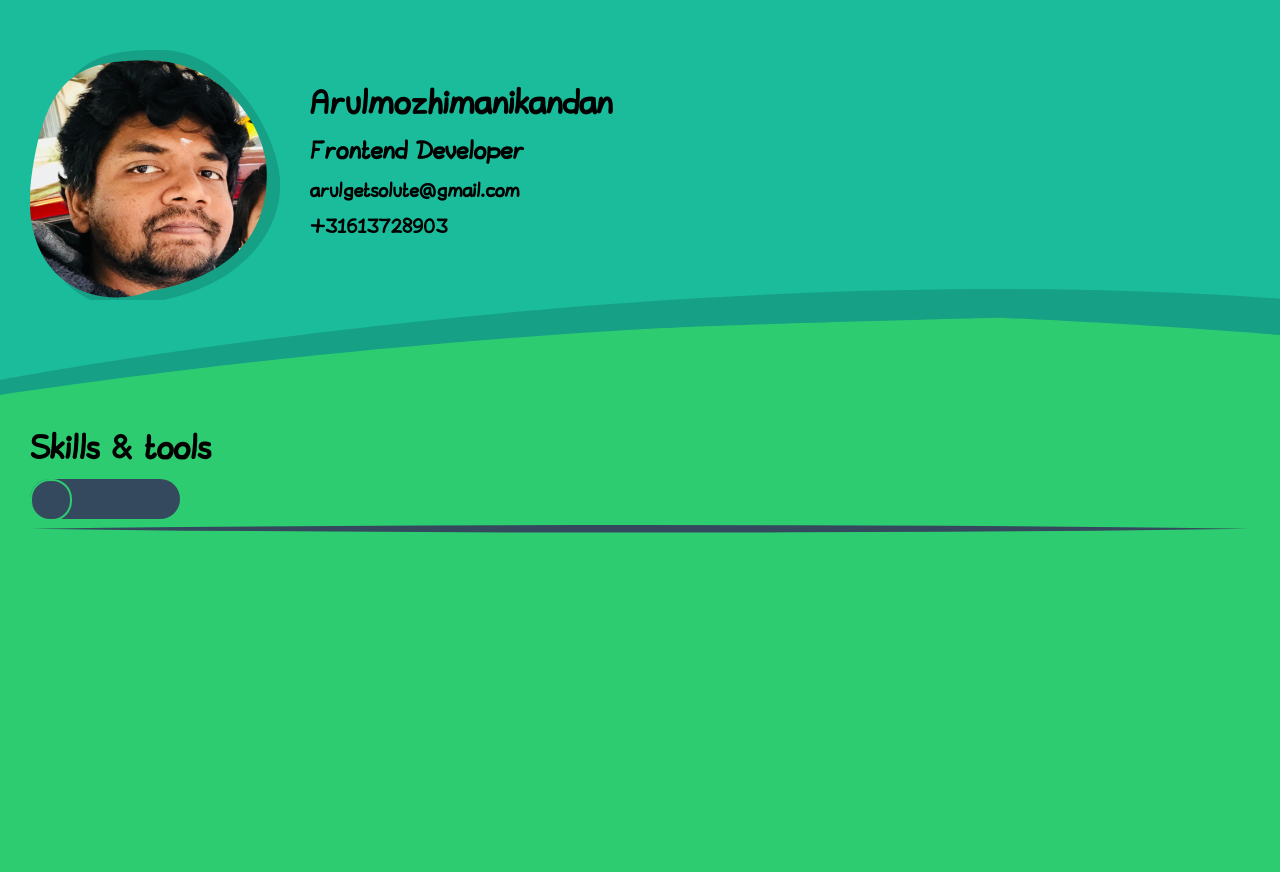
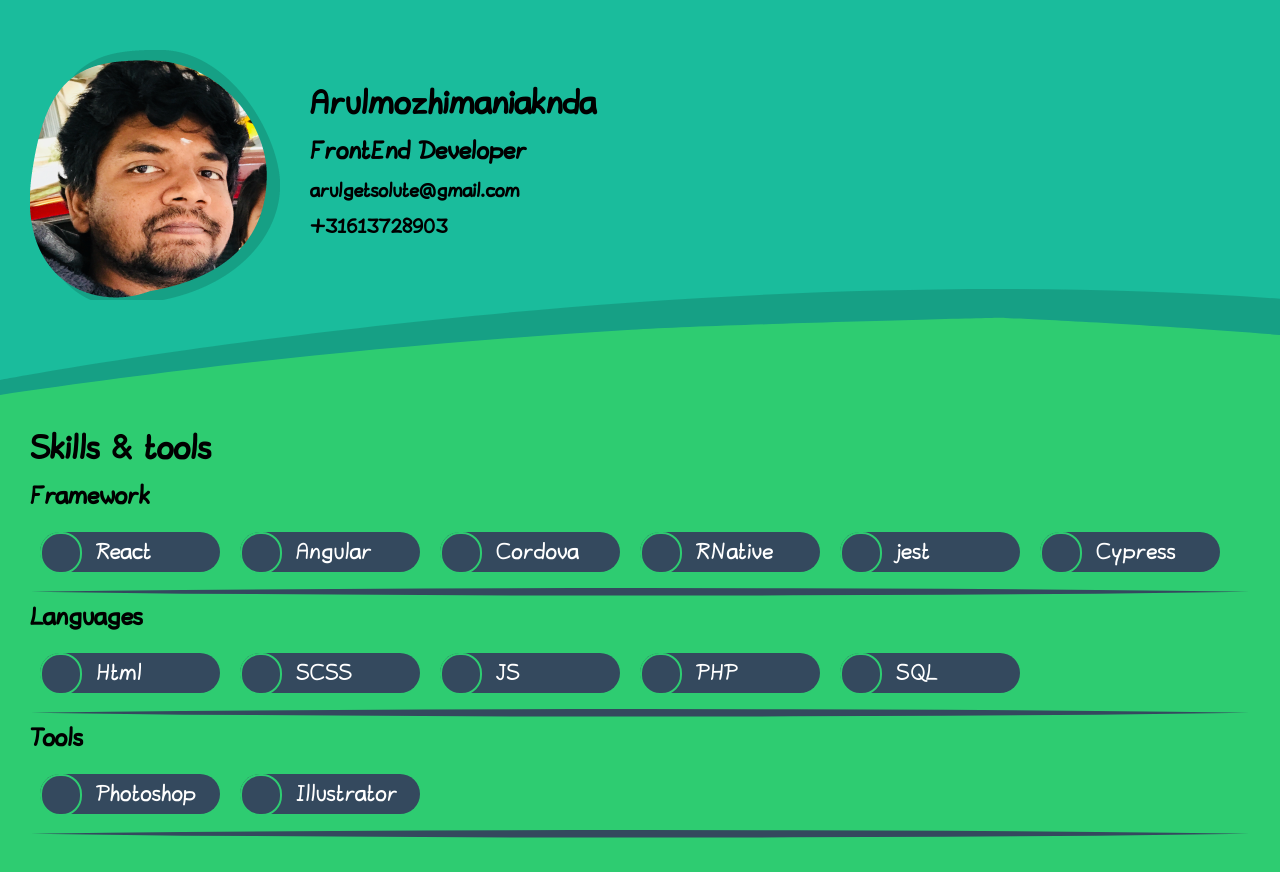
Before and after one commit to arulmozhimanikandan/arul.nl, an Angular app: page / in a window 1280 px wide. Before the commit the page ends 800 px from the top, so only its background shows below. Built offline with nearby package versions, Linux system fonts and the light colour scheme.

Commit message:
add datajson and loop the data

```diff
--- a/src/app/app.component.html
+++ b/src/app/app.component.html
@@ -1,5 +1,5 @@
-<app-header></app-header>
+<app-header [headerInfo]="profile.header"></app-header>
 <div class="container">
   <h1>Skills & tools</h1>
-  <app-skills></app-skills>
+  <app-skills *ngFor="let skill of profile.skills" [skills]="skill"></app-skills>
 </div>
--- a/src/app/app.component.ts
+++ b/src/app/app.component.ts
@@ -1,10 +1,21 @@
-import { Component } from '@angular/core';
-
+import { Component, OnInit } from '@angular/core';
+// @ts-ignore
+import * as profile from './data/data.json'
 @Component({
   selector: 'app-root',
   templateUrl: './app.component.html',
   styleUrls: ['./app.component.css']
 })
-export class AppComponent {
+export class AppComponent implements OnInit{
   title = 'arulNL';
+  profile: {
+    skills: any;
+    header: {};
+  };
+
+  constructor() {
+  }
+  ngOnInit(): void {
+    this.profile = profile.default
+  }
 }
--- /dev/null
+++ b/src/app/data/data.json
@@ -0,0 +1,23 @@
+{
+  "header": {
+    "name": "Arulmozhimaniaknda",
+    "designation": "FrontEnd Developer",
+    "contactInfo": {
+      "email": "arulgetsolute@gmail.com",
+      "phone": "+31613728903"
+    }
+  },
+  "skills": [{
+    "type":"Framework",
+    "items": ["React","Angular","Cordova","RNative","jest","Cypress"]
+  },
+    {
+      "type":"Languages",
+      "items": ["Html","SCSS","JS","PHP","SQL"]
+    },
+    {
+      "type":"Tools",
+      "items": ["Photoshop","Illustrator"]
+    }]
+
+}
--- a/src/app/header/header.component.html
+++ b/src/app/header/header.component.html
@@ -4,10 +4,10 @@
     <div class="profile_pic">
     </div>
     <div class="profile_info">
-        <h1>Arulmozhimanikandan</h1>
-        <h2>Frontend Developer</h2>
-        <h3>arulgetsolute@gmail.com</h3>
-        <h3>+31613728903</h3>
+        <h1>{{headerInfo.name}}</h1>
+        <h2>{{headerInfo.designation}}</h2>
+        <h3>{{headerInfo.contactInfo.email}}</h3>
+        <h3>{{headerInfo.contactInfo.phone}}</h3>
     </div>
     </div>
   </div>
--- a/src/app/skill/skill.component.css
+++ b/src/app/skill/skill.component.css
@@ -1,10 +1,12 @@
 .skill-container {
-  width: 150px;
+  width: 180px;
   height: 40px;
   background: #34495e;
   display: flex;
   border-radius: 20px;
+  margin: 10px;
 }
+
 .icon-container {
   display: block;
   width: 38px;
--- a/src/app/skill/skill.component.ts
+++ b/src/app/skill/skill.component.ts
@@ -7,7 +7,7 @@ import { Component, OnInit, Input } from '@angular/core';
 })
 export class SkillComponent implements OnInit {
 
-
+  @Input() title: string;
   constructor() { }
 
   ngOnInit() {
--- a/src/app/skills/skills.component.css
+++ b/src/app/skills/skills.component.css
@@ -0,0 +1,6 @@
+.skill-container {
+
+}
+.skill-list{
+  display: flex;
+}
--- a/src/app/skills/skills.component.html
+++ b/src/app/skills/skills.component.html
@@ -1,4 +1,8 @@
-<div>
-<app-skill></app-skill>
+<div class="skill-container">
+  <h2>{{skills.type}}</h2>
+  <div class="skill-list">
+    <app-skill *ngFor="let skill of skills.items" [title]="skill"></app-skill>
+  </div>
+
 </div>
 <app-border></app-border>
--- a/src/app/skills/skills.component.ts
+++ b/src/app/skills/skills.component.ts
@@ -1,4 +1,4 @@
-import { Component, OnInit } from '@angular/core';
+import {Component, Input, OnInit} from '@angular/core';
 
 @Component({
   selector: 'app-skills',
@@ -7,6 +7,7 @@ import { Component, OnInit } from '@angular/core';
 })
 export class SkillsComponent implements OnInit {
 
+  @Input() skills: [];
   constructor() { }
 
   ngOnInit() {
--- a/tsconfig.app.json
+++ b/tsconfig.app.json
@@ -1,6 +1,7 @@
 {
   "extends": "./tsconfig.json",
   "compilerOptions": {
+    "resolveJsonModule": true,
     "outDir": "./out-tsc/app",
     "types": []
   },
--- a/tsconfig.json
+++ b/tsconfig.json
@@ -1,6 +1,7 @@
 {
   "compileOnSave": false,
   "compilerOptions": {
+    "resolveJsonModule": true,
     "baseUrl": "./",
     "outDir": "./dist/out-tsc",
     "sourceMap": true,
```
Also changed, not shown: src/app/header/header.component.ts (+7 -1 lines), 2 other files (tests, documents, lock files or other folders).
